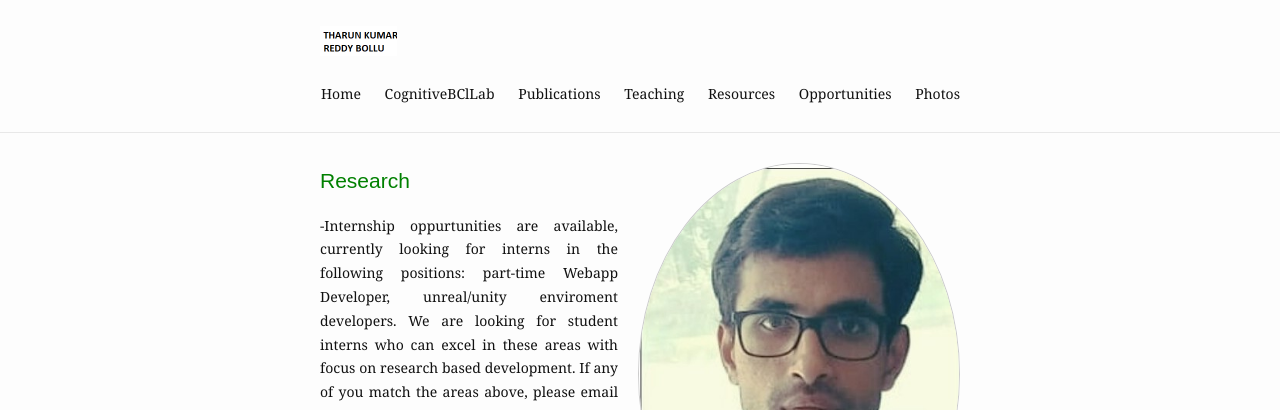
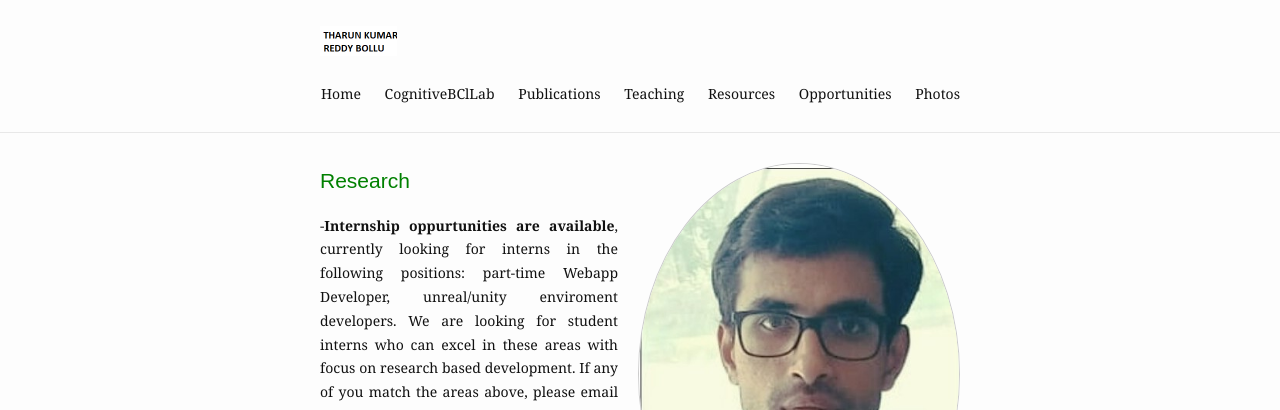
Before and after one commit to tharuniitk/tharuniitk.github.io, a Jekyll site: the page built from index.md, in a window 1280 px wide and 900 px high. Shown: the top 410 px of the window. Built offline with Jekyll 4.4.1, drawn with Linux system fonts in a browser that asks for light colours; some of the changed text lies outside the part shown.

Commit message:
Update index.md

```diff
--- a/index.md
+++ b/index.md
@@ -6,7 +6,7 @@ profile_picture:
 ---
 
 ## <span style="color: green">Research</span>
--Internship oppurtunities are available, currently looking for interns in the following positions: part-time Webapp Developer, unreal/unity enviroment developers. We are looking for student interns who can excel in these areas with focus on research based development. If any of you match the areas above, please email me at tharun.reddy@ece.iitr.ac.in. Both IIT/Non-IIT students, can approach for these oppurtunities.
+-<b>Internship oppurtunities are available</b>, currently looking for interns in the following positions: part-time Webapp Developer, unreal/unity enviroment developers. We are looking for student interns who can excel in these areas with focus on research based development. If any of you match the areas above, please email me at tharun.reddy@ece.iitr.ac.in. Both IIT/Non-IIT students, can approach for these oppurtunities.
 
 ## <span style="color: Green"> About me </span>
 I received my B.Tech (in 2013), joint M.Tech and Phd degrees (in 2020) in  [<ins>Electrical Engineering</ins>](http://www.iitk.ac.in/ee/) from the [<ins>Indian Institute of Technology (IIT) Kanpur</ins>](http://www.iitk.ac.in/), India. My Ph.D. thesis was titled "[<ins>Neural Networks based Optimal Learning and Filtering schemes for EEG Reaction-Time Prediction Brain-Computer Interfaces</ins>](https://drive.google.com/file/d/1HOyRPzQv4ACFscKFfPbERQ-_Db9rF44c/view?usp=sharing)", and my M.Tech thesis  was titled as [<ins> Learning and Divergence based approaches for drowsiness detection</ins>](https://.drivegoogle.com/file/d/1O_e3SM5yiHwZegvkOSqVndaMydc422GP/view?usp=sharing).
```
